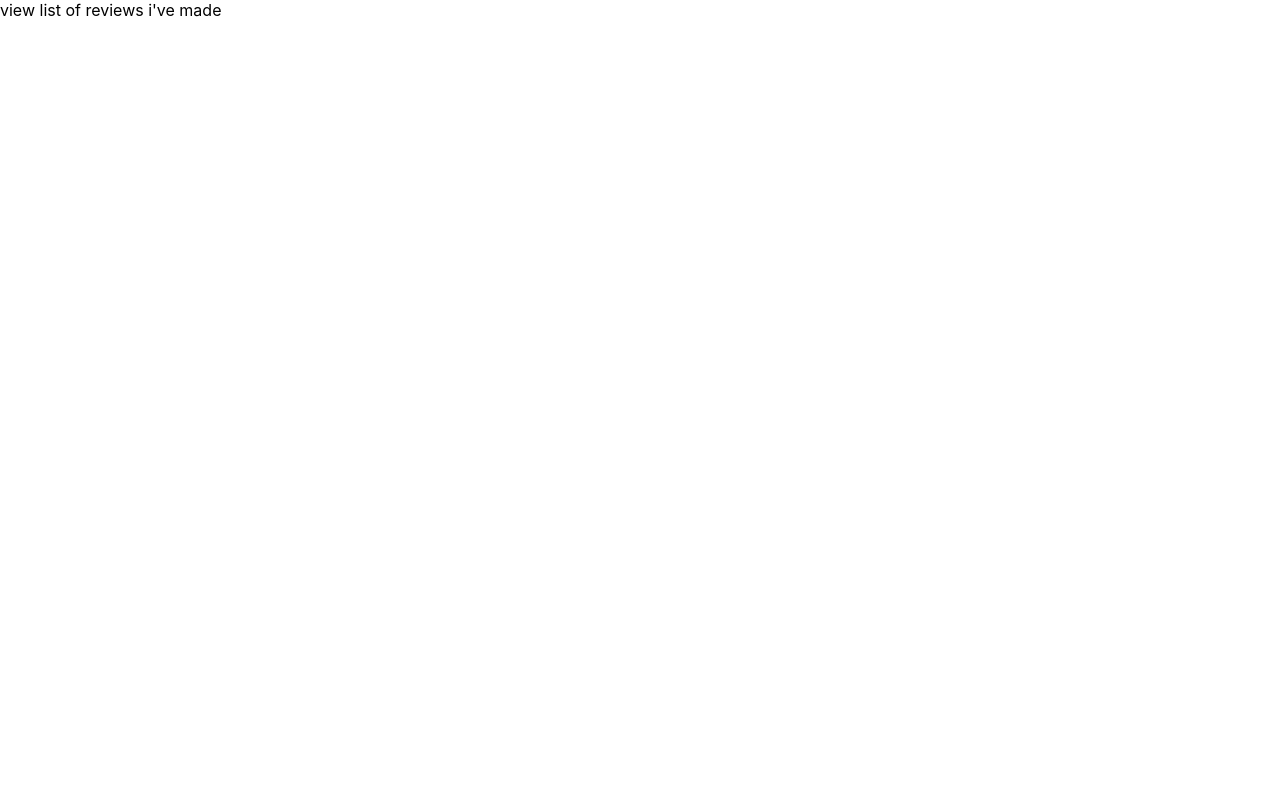
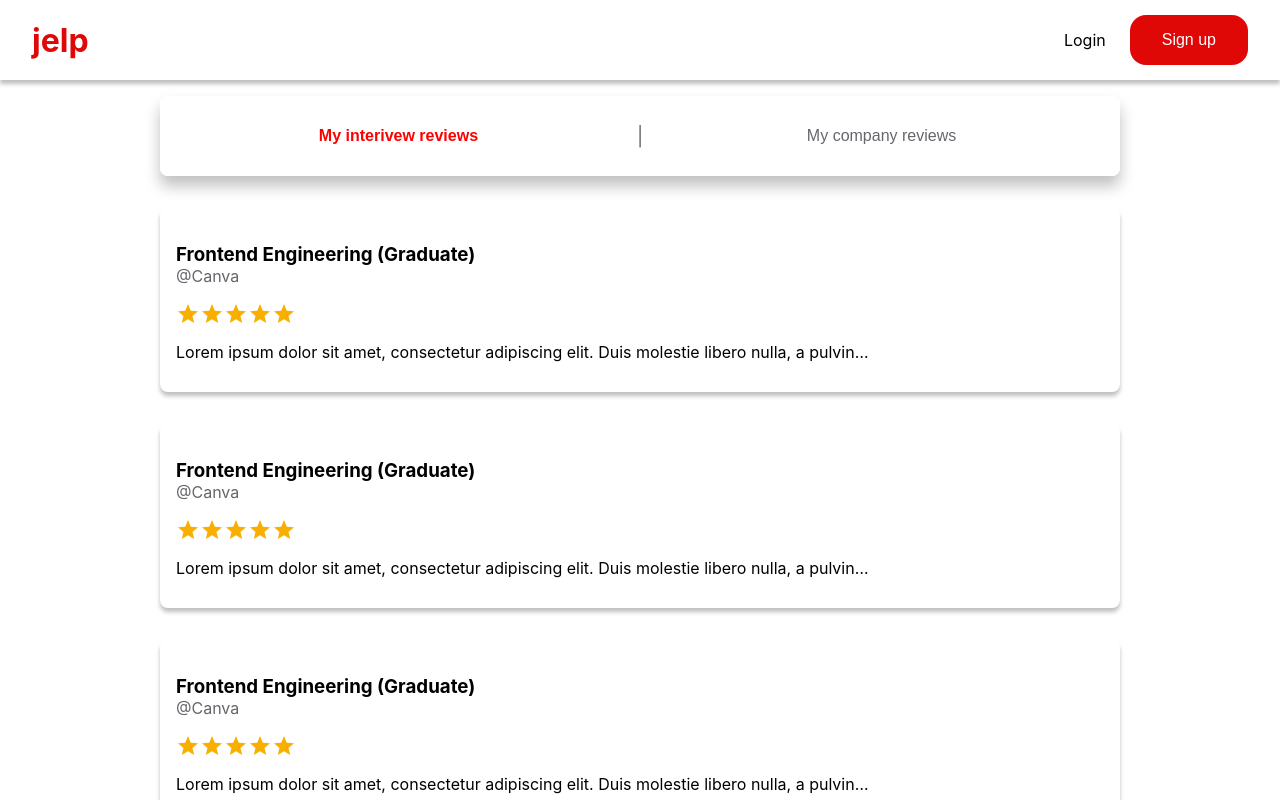
Before and after one commit to casio987/jelp, a React (Create React App) app in the folder client/: page /profile in a window 1280 px wide. Shown: the top 800 px of the page. Built offline with nearby package versions, Linux system fonts and the light colour scheme.

Commit message:
feat(frontend): implement profile page layout

```diff
--- a/client/src/Router.tsx
+++ b/client/src/Router.tsx
@@ -2,6 +2,7 @@ import { BrowserRouter, Routes, Route } from "react-router-dom";
 import HomePage from "./pages/HomePage/HomePage";
 import LandingPage from "./pages/LandingPage/LandingPage";
 import LoginPage from "./pages/LoginPage/LoginPage";
+import ProfilePage from "./pages/ProfilePage/ProfilePage";
 import RateCompanyPage from "./pages/RateCompanyPage/RateCompanyPage";
 import RateInterviewPage from "./pages/RateInterviewPage/RateInterviewPage";
 import SignUpPage from "./pages/SignUpPage/SignUpPage";
@@ -23,7 +24,7 @@ const Router = () => (
         <Route path='/home' element={ <HomePage /> } />
         <Route path='/rate/company' element={ <RateCompanyPage /> } />
         <Route path='/rate/interview' element={ <RateInterviewPage /> } />
-        <Route path='/profile' element={ <div>view list of reviews i've made</div> } />
+        <Route path='/profile' element={ <ProfilePage /> } />
         <Route path='/view/company/list' element={ <div>view list of company reviews</div> } />
         <Route path='/view/interview/list' element={ <div>view list of interview reviews</div> } />
         <Route path='/view/company/:companyReviewId' element={ <div>view a single company review</div> } />
--- a/client/src/components/Palette.ts
+++ b/client/src/components/Palette.ts
@@ -2,5 +2,6 @@ export const Palette = {
   jelpRed: "#E00707",
   jelpBrightRed: "#FF0000",
   jelpGray: "#65676C",
+  jelpLightGray: "#f2f2f7",
   white: "#FFFFFF"
 };
--- a/client/src/components/Switch/style.ts
+++ b/client/src/components/Switch/style.ts
@@ -28,6 +28,6 @@ export const OptionButton = styled('button')`
   color: ${Palette.jelpGray};
 
   &:hover {
-    color: ${Palette.jelpRed}
+    color: ${Palette.jelpRed};
   }
 `;
--- /dev/null
+++ b/client/src/pages/ProfilePage/ProfilePage.tsx
@@ -0,0 +1,90 @@
+import { useState } from "react";
+import Footer from "../../components/Footer/Footer";
+import Header from "../../components/Header/Header";
+import { Palette } from "../../components/Palette";
+import ProfilePageCard from "./ProfilePageCard/ProfilePageCard";
+import { OptionButton, ProfilePageContainer, SwitchContainer } from "./style";
+
+const ProfilePage = () => {
+  const [pageState, setPageState] = useState<"interview" | "company">("interview");
+
+  // TODO: make api call to fetch interivew and company reviews on render
+  // TODO: extract card to render function
+
+  return (
+    <ProfilePageContainer>
+      <Header />
+      <SwitchContainer>
+        <OptionButton
+          onClick={() => setPageState("interview")}
+          style={pageState === "interview" ? { color: Palette.jelpBrightRed, fontWeight: "bold" } : undefined}
+        >
+          My interivew reviews
+        </OptionButton>
+        <h3>|</h3>
+        <OptionButton
+          onClick={() => setPageState("company")}
+          style={pageState === "company" ? { color: Palette.jelpBrightRed, fontWeight: "bold" } : undefined}
+        >
+          My company reviews
+        </OptionButton>
+      </SwitchContainer>
+      {/* TODO: current placeholder cards */}
+      <ProfilePageCard
+        reviewId={1}
+        reviewType="interview"
+        jobTitle="Frontend Engineering (Graduate)"
+        companyName="Canva"
+        rating={5}
+        description="
+        Lorem ipsum dolor sit amet,
+        consectetur adipiscing elit.
+        Duis molestie libero nulla,
+        a pulvinar sapien convallis sit amet.
+        "
+      />
+      <ProfilePageCard
+        reviewId={1}
+        reviewType="interview"
+        jobTitle="Frontend Engineering (Graduate)"
+        companyName="Canva"
+        rating={5}
+        description="
+        Lorem ipsum dolor sit amet,
+        consectetur adipiscing elit.
+        Duis molestie libero nulla,
+        a pulvinar sapien convallis sit amet.
+        "
+      />
+      <ProfilePageCard
+        reviewId={1}
+        reviewType="interview"
+        jobTitle="Frontend Engineering (Graduate)"
+        companyName="Canva"
+        rating={5}
+        description="
+        Lorem ipsum dolor sit amet,
+        consectetur adipiscing elit.
+        Duis molestie libero nulla,
+        a pulvinar sapien convallis sit amet.
+        "
+      />
+      <ProfilePageCard
+        reviewId={1}
+        reviewType="interview"
+        jobTitle="Frontend Engineering (Graduate)"
+        companyName="Canva"
+        rating={5}
+        description="
+        Lorem ipsum dolor sit amet,
+        consectetur adipiscing elit.
+        Duis molestie libero nulla,
+        a pulvinar sapien convallis sit amet.
+        "
+      />
+      <Footer />
+    </ProfilePageContainer>
+  );
+};
+
+export default ProfilePage;
--- /dev/null
+++ b/client/src/pages/ProfilePage/ProfilePageCard/ProfilePageCard.tsx
@@ -0,0 +1,36 @@
+import { Rating } from "@mui/material";
+import { useNavigate } from "react-router-dom";
+import { CompanyName, DescriptionText, ProfilePageCardContainer } from "./style";
+
+type ProfilePageCardProps = {
+  reviewId: number;
+  reviewType: "interview" | "company";
+  jobTitle: string;
+  companyName: string;
+  rating: number;
+  description: string;
+}
+
+const ProfilePageCard = ({
+  reviewId,
+  reviewType,
+  jobTitle,
+  companyName,
+  rating,
+  description
+}: ProfilePageCardProps) => {
+  const navigate = useNavigate();
+
+  return (
+    <ProfilePageCardContainer
+      onClick={() => navigate(`/view/${reviewType}/${reviewId}`)}
+    >
+      <h3>{jobTitle}</h3>
+      <CompanyName>@{companyName}</CompanyName>
+      <Rating value={rating} readOnly />
+      <DescriptionText>{description}</DescriptionText>
+    </ProfilePageCardContainer>
+  );
+};
+
+export default ProfilePageCard;
--- /dev/null
+++ b/client/src/pages/ProfilePage/ProfilePageCard/style.ts
@@ -0,0 +1,36 @@
+import { styled } from "@mui/system";
+import { Palette } from "../../../components/Palette";
+
+export const ProfilePageCardContainer = styled('div')`
+  display: flex;
+  flex-direction: column;
+  box-shadow: 0px 4px 4px rgba(0, 0, 0, 0.25);
+  padding: 1rem;
+  width: 75%;
+  margin-bottom: 2rem;
+  border-radius: 0.5rem;
+  height: 11.5rem;
+  cursor: pointer;
+  transition: all 0.3s ease 0s;
+
+  > h3 {
+    margin-bottom: 0;
+  }
+
+  &:hover {
+    background-color: ${Palette.jelpLightGray};
+  }
+`;
+
+export const CompanyName = styled('p')`
+  margin-top: 0;
+  color: ${Palette.jelpGray};
+`;
+
+export const DescriptionText =styled('p')`
+  white-space: nowrap;
+  overflow: hidden;
+  text-overflow: ellipsis;
+  margin-bottom: 0;
+  width: 75%;
+`;
--- /dev/null
+++ b/client/src/pages/ProfilePage/style.ts
@@ -0,0 +1,46 @@
+import { styled } from "@mui/system";
+import { Palette } from "../../components/Palette";
+
+export const ProfilePageContainer = styled('div')`
+  display: flex;
+  flex-direction: column;
+  align-items: center;
+  min-height: 100vh;
+  position: relative;
+  padding-bottom: 5rem;
+`;
+
+export const SwitchContainer = styled('div')`
+  display: flex;
+  flex-direction: row;
+  border-radius: 0.5rem;
+  align-items: center;
+  justify-content: space-around;
+  box-shadow: 0px 10px 15px rgba(0, 0, 0, 0.25);
+  width: 75%;
+  height: 5rem;
+  margin-bottom: 2rem;
+
+  > h3 {
+    font-weight: normal;
+    color: ${Palette.jelpGray}
+  }
+`;
+
+export const OptionButton = styled('button')`
+  font-size: 1rem;
+  padding: 1rem;
+  cursor: pointer;
+  width: 100%;
+  border: none;
+  background-color: white;
+  border-radius: 0.5rem;
+  color: ${Palette.jelpGray};
+  height: 100%;
+  transition: all 0.3s ease 0s;
+
+  &:hover {
+    background-color: ${Palette.jelpLightGray};
+    color: ${Palette.jelpRed}
+  }
+`;
```
